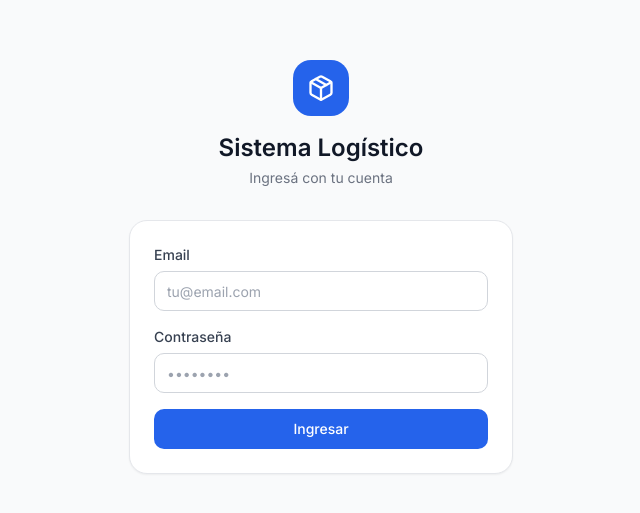
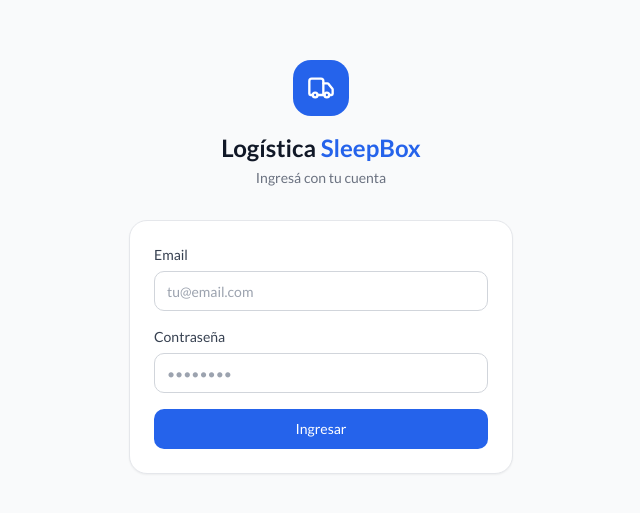
Before and after one commit to fleguizasb/sistema-logistica, a Next.js app: page /login in a window 1280 px wide. Shown: the part 133-646 px from the top of the page, without its empty margins (319-959 px from the left). Built offline with nearby package versions, Linux system fonts and the light colour scheme; no server answers.

Commit message:
feat: branding SleepBox — fuente Lato, nombre y etiquetas

```diff
--- a/app/(auth)/login/page.tsx
+++ b/app/(auth)/login/page.tsx
@@ -6,7 +6,7 @@
 import { useForm } from "react-hook-form";
 import { zodResolver } from "@hookform/resolvers/zod";
 import { z } from "zod";
-import { Loader2, Package } from "lucide-react";
+import { Loader2, Truck } from "lucide-react";
 
 const loginSchema = z.object({
   email: z.string().email("Email inválido"),
@@ -41,7 +41,6 @@
       return;
     }
 
-    // El middleware redirige según el rol (MANAGER → /dashboard, DRIVER → /assignments)
     router.push("/");
     router.refresh();
   };
@@ -52,10 +51,11 @@
         {/* Logo / Encabezado */}
         <div className="text-center mb-8">
           <div className="inline-flex items-center justify-center w-14 h-14 rounded-2xl bg-blue-600 mb-4">
-            <Package className="w-7 h-7 text-white" />
+            <Truck className="w-7 h-7 text-white" />
           </div>
-          <h1 className="text-2xl font-semibold text-gray-900">
-            Sistema Logístico
+          <h1 className="text-2xl font-bold text-gray-900">
+            Logística{" "}
+            <span className="text-blue-600">SleepBox</span>
           </h1>
           <p className="text-sm text-gray-500 mt-1">
             Ingresá con tu cuenta
--- a/app/(driver)/layout.tsx
+++ b/app/(driver)/layout.tsx
@@ -7,7 +7,7 @@
 import { redirect } from "next/navigation";
 import { auth } from "@/auth";
 import { DriverBottomNav } from "@/components/driver/bottom-nav";
-import { Package2 } from "lucide-react";
+import { Truck } from "lucide-react";
 
 export default async function DriverLayout({
   children,
@@ -25,13 +25,15 @@
       {/* Top bar — identificación del chofer */}
       <header className="bg-white border-b border-gray-200 px-4 py-3 flex items-center gap-3 sticky top-0 z-30">
         <div className="w-8 h-8 rounded-lg bg-blue-600 flex items-center justify-center shrink-0">
-          <Package2 className="w-4 h-4 text-white" />
+          <Truck className="w-4 h-4 text-white" />
         </div>
-        <div className="min-w-0">
+        <div className="min-w-0 flex-1">
           <p className="text-sm font-semibold text-gray-900 truncate">
             {session.user.name}
           </p>
-          <p className="text-xs text-gray-500">Panel del Chofer</p>
+          <p className="text-xs text-gray-400">
+            Logística <span className="text-blue-600 font-medium">SleepBox</span>
+          </p>
         </div>
       </header>
 
--- a/app/(manager)/shipments/labels/page.tsx
+++ b/app/(manager)/shipments/labels/page.tsx
@@ -3,7 +3,7 @@
 import { prisma } from "@/lib/prisma";
 import { LabelPrint } from "@/components/manager/shipments/label-print";
 
-export const metadata = { title: "Imprimir etiquetas — Sistema Logístico" };
+export const metadata = { title: "Etiquetas — Logística SleepBox" };
 
 export default async function LabelsPage({
   searchParams,
--- a/app/layout.tsx
+++ b/app/layout.tsx
@@ -1,25 +1,26 @@
 import type { Metadata, Viewport } from "next";
-import { Inter } from "next/font/google";
+import { Lato } from "next/font/google";
 import "./globals.css";
 import { SessionProvider } from "next-auth/react";
 import { auth } from "@/auth";
 import { Toaster } from "@/components/ui/toaster";
 
-const inter = Inter({
+const lato = Lato({
+  weight: ["300", "400", "700", "900"],
   subsets: ["latin"],
-  variable: "--font-inter",
+  variable: "--font-lato",
 });
 
 export const metadata: Metadata = {
-  title: "Sistema Logístico",
+  title: "Logística SleepBox",
   description: "Gestión de envíos y seguimiento en tiempo real",
-  robots: "noindex, nofollow", // No indexar hasta producción
+  robots: "noindex, nofollow",
 };
 
 export const viewport: Viewport = {
   width: "device-width",
   initialScale: 1,
-  maximumScale: 1, // Evita zoom accidental en campos de formulario en mobile
+  maximumScale: 1,
 };
 
 export default async function RootLayout({
@@ -30,7 +31,7 @@
   const session = await auth();
 
   return (
-    <html lang="es" className={inter.variable}>
+    <html lang="es" className={lato.variable}>
       <body className="antialiased bg-gray-50 text-gray-900 font-sans">
         <SessionProvider session={session}>
           {children}
--- a/components/manager/shipments/label-print.tsx
+++ b/components/manager/shipments/label-print.tsx
@@ -54,7 +54,6 @@
            <p style="font-size:9pt;margin:0 0 2.5mm">${esc(s.recipientPhone)}</p>`
         : "";
 
-      // Limitar productos a 3 líneas para que entren en 10x10
       const rawProducts = (s.products ?? "").trim();
       const productDisplay = rawProducts || "—";
 
@@ -72,7 +71,10 @@
 ">
   <!-- Header -->
   <div style="display:flex;justify-content:space-between;align-items:center;border-bottom:1.5px solid #000;padding-bottom:2mm;margin-bottom:3mm">
-    <span style="font-size:8pt;font-weight:bold;letter-spacing:.5px">SISTEMA LOGÍSTICO</span>
+    <div style="display:flex;align-items:baseline;gap:2mm">
+      <span style="font-size:7pt;color:#555;font-weight:normal;letter-spacing:.3px">LOGÍSTICA</span>
+      <span style="font-size:9pt;font-weight:bold;letter-spacing:.5px;color:#1d4ed8">SLEEPBOX</span>
+    </div>
     ${order}
   </div>
 
@@ -100,7 +102,7 @@
 <html lang="es">
 <head>
   <meta charset="utf-8">
-  <title>Etiquetas</title>
+  <title>Etiquetas — SleepBox</title>
   <style>
     * { margin:0; padding:0; box-sizing:border-box; }
     body { background:white; }
@@ -223,7 +225,14 @@
           marginBottom: "3mm",
         }}
       >
-        <span style={{ fontSize: "8pt", fontWeight: "bold" }}>SISTEMA LOGÍSTICO</span>
+        <div style={{ display: "flex", alignItems: "baseline", gap: "2mm" }}>
+          <span style={{ fontSize: "7pt", color: "#555", fontWeight: "normal", letterSpacing: "0.3px" }}>
+            LOGÍSTICA
+          </span>
+          <span style={{ fontSize: "9pt", fontWeight: "bold", letterSpacing: "0.5px", color: "#1d4ed8" }}>
+            SLEEPBOX
+          </span>
+        </div>
         {shipment.orderNumber && (
           <span style={{ fontSize: "7pt", color: "#555" }}>#{shipment.orderNumber}</span>
         )}
@@ -254,7 +263,7 @@
         </>
       )}
 
-      {/* Productos — siempre visible */}
+      {/* Productos */}
       <p style={{ fontSize: "7pt", color: "#555", textTransform: "uppercase", letterSpacing: "0.5px", margin: "0 0 0.5mm" }}>PRODUCTOS</p>
       <p style={{ fontSize: "8pt", color: "#222", margin: "0 0 2.5mm", lineHeight: 1.3, whiteSpace: "pre-line" }}>
         {(shipment.products ?? "").trim() || "—"}
--- a/components/manager/shipments/shipments-list.tsx
+++ b/components/manager/shipments/shipments-list.tsx
@@ -37,6 +37,46 @@
   // Fallback: códigos tipo ESB-PLU260280-BL
   const skuLike = products.match(/\b[A-Z]{2,}-[A-Z0-9_-]+\b/g) ?? [];
   return [...new Set(skuLike)].join(", ");
+}
+
+// ─── Retraso ──────────────────────────────────────────────────────────────────
+
+const FINAL_STATUSES: ShipmentStatus[] = [ShipmentStatus.ENTREGADO, ShipmentStatus.CANCELADO];
+
+function daysSince(date: Date): number {
+  const ms = Date.now() - new Date(date).getTime();
+  return Math.floor(ms / (1000 * 60 * 60 * 24));
+}
+
+function DelayBadge({ createdAt, status }: { createdAt: Date; status: ShipmentStatus }) {
+  // No mostrar en estados finales
+  if (FINAL_STATUSES.includes(status)) return <span className="text-gray-300">—</span>;
+
+  const days = daysSince(createdAt);
+
+  if (days === 0) return <span className="text-gray-400 text-xs">Hoy</span>;
+
+  const label = days === 1 ? "1 día" : `${days} días`;
+
+  if (days <= 1) {
+    return (
+      <span className="inline-flex items-center px-2 py-0.5 rounded-full text-xs font-medium bg-gray-100 text-gray-600">
+        {label}
+      </span>
+    );
+  }
+  if (days <= 3) {
+    return (
+      <span className="inline-flex items-center px-2 py-0.5 rounded-full text-xs font-medium bg-amber-100 text-amber-700">
+        {label}
+      </span>
+    );
+  }
+  return (
+    <span className="inline-flex items-center px-2 py-0.5 rounded-full text-xs font-medium bg-red-100 text-red-700">
+      {label}
+    </span>
+  );
 }
 
 interface ShipmentsListProps {
@@ -222,6 +262,9 @@
                       Estado
                     </th>
                     <th className="text-left px-4 py-3 text-xs font-semibold text-gray-500 uppercase tracking-wide">
+                      Retraso
+                    </th>
+                    <th className="text-left px-4 py-3 text-xs font-semibold text-gray-500 uppercase tracking-wide">
                       Chofer
                     </th>
                     <th className="text-left px-4 py-3 text-xs font-semibold text-gray-500 uppercase tracking-wide">
@@ -275,6 +318,9 @@
                         <td className="px-4 py-3">
                           <StatusBadge status={s.status} />
                         </td>
+                        <td className="px-4 py-3">
+                          <DelayBadge createdAt={s.createdAt} status={s.status} />
+                        </td>
                         <td className="px-4 py-3 text-gray-600">
                           {s.assignedDriver?.name ?? (
                             <span className="text-gray-300">—</span>
@@ -323,8 +369,9 @@
                         <p className="text-xs text-gray-500 truncate">
                           {s.addressLine}, {s.city}
                         </p>
-                        <div className="mt-2">
+                        <div className="mt-2 flex items-center gap-2 flex-wrap">
                           <StatusBadge status={s.status} />
+                          <DelayBadge createdAt={s.createdAt} status={s.status} />
                         </div>
                       </div>
                       <ChevronRight className="w-4 h-4 text-gray-300 shrink-0 ml-3" />
--- a/components/manager/sidebar.tsx
+++ b/components/manager/sidebar.tsx
@@ -9,7 +9,7 @@
   Printer,
   Users,
   AlertTriangle,
-  Package2,
+  Truck,
 } from "lucide-react";
 
 const navigation = [
@@ -49,10 +49,12 @@
       <div className="px-4 mb-6">
         <Link href="/dashboard" className="flex items-center gap-2.5 group">
           <div className="w-8 h-8 rounded-lg bg-blue-600 flex items-center justify-center shrink-0">
-            <Package2 className="w-4.5 h-4.5 text-white" strokeWidth={2.5} />
+            <Truck className="w-4 h-4 text-white" strokeWidth={2.5} />
           </div>
-          <span className="font-semibold text-gray-900 text-sm leading-tight">
-            Sistema<br />Logístico
+          <span className="font-bold text-sm leading-tight">
+            <span className="text-gray-500 font-normal">Logística</span>
+            <br />
+            <span className="text-blue-600 tracking-wide">SleepBox</span>
           </span>
         </Link>
       </div>
@@ -75,7 +77,7 @@
             >
               <item.icon
                 className={cn(
-                  "w-4.5 h-4.5 shrink-0",
+                  "w-4 h-4 shrink-0",
                   isActive ? "text-blue-600" : "text-gray-400"
                 )}
               />
--- a/tailwind.config.ts
+++ b/tailwind.config.ts
@@ -11,7 +11,7 @@
   theme: {
     extend: {
       fontFamily: {
-        sans: ["var(--font-inter)", "ui-sans-serif", "system-ui", "sans-serif"],
+        sans: ["var(--font-lato)", "ui-sans-serif", "system-ui", "sans-serif"],
       },
       borderRadius: {
         lg: "0.625rem",
```
